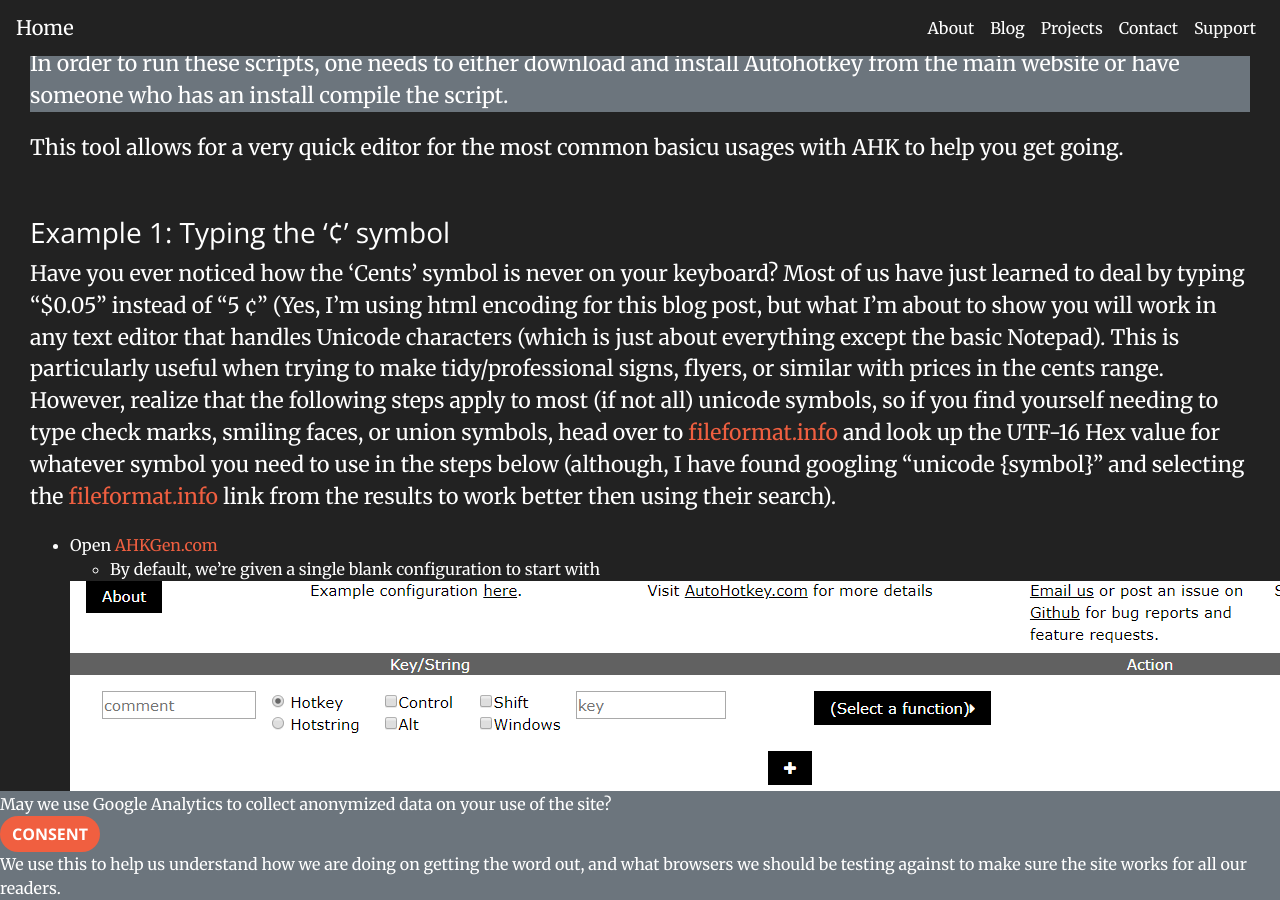
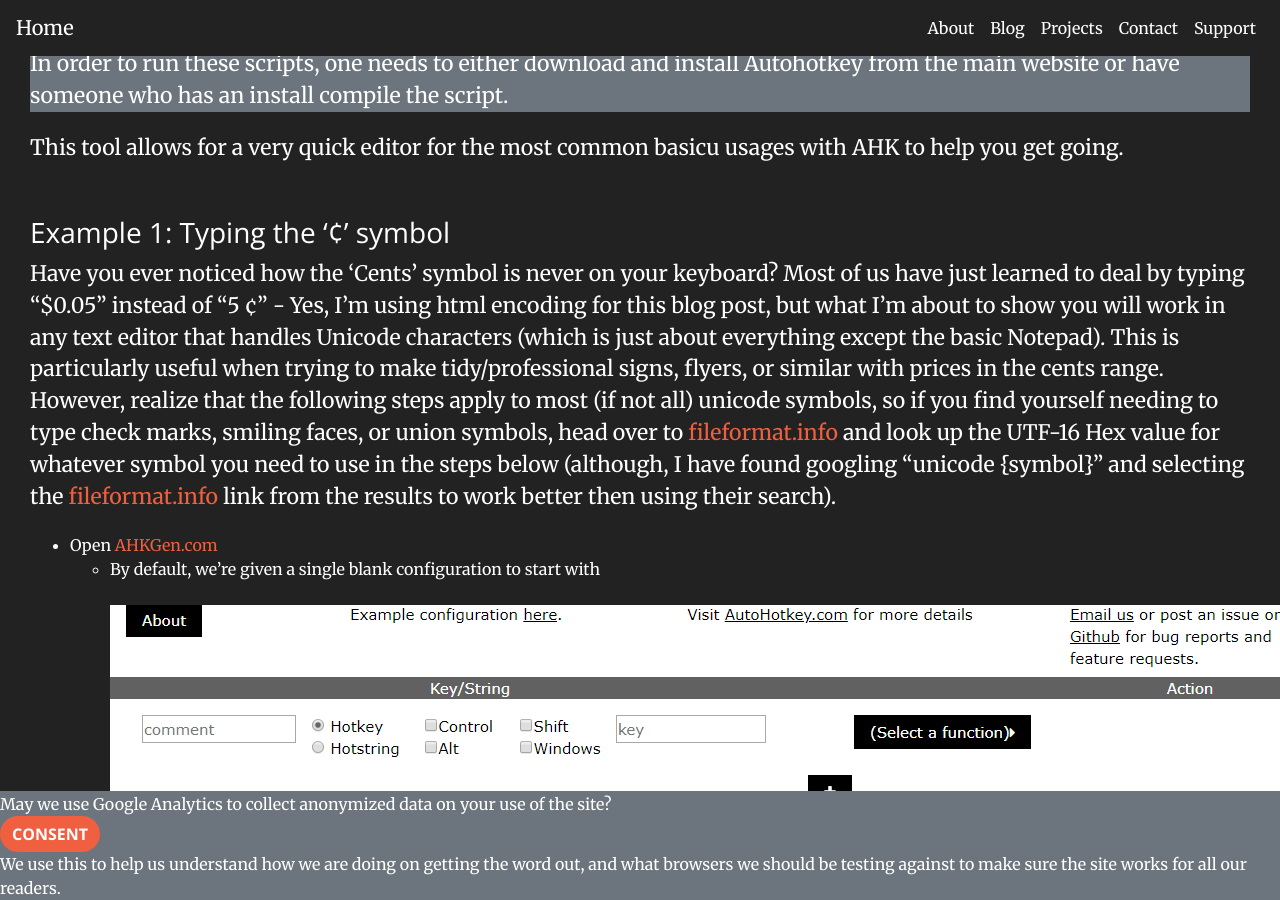
Before and after one commit to mshafer1/website, a Jekyll site: the page built from _Blog/AHK.md, in a window 1280 px wide and 900 px high, scrolled down 1873 px. Built offline with Jekyll 4.4.1, drawn with Linux system fonts in a browser that asks for light colours; comment, search, counter and statistics services are not loaded; some of the changed text lies outside the part shown.

Commit message:
grammar cleanups

```diff
--- a/_Blog/AHK.md
+++ b/_Blog/AHK.md
@@ -76,27 +76,31 @@
 <br/><br/>
 ### Example 1: Typing the '&#162;' symbol
 
-Have you ever noticed how the 'Cents' symbol is never on your keyboard? Most of us have just learned to deal by typing "$0.05" instead of "5 &#162;" (Yes, I'm using html encoding for this blog post, but what I'm about to show you will work in any text editor that handles Unicode characters (which is just about everything except the basic Notepad). This is particularly useful when trying to make tidy/professional signs, flyers, or similar with prices in the cents range.
+Have you ever noticed how the 'Cents' symbol is never on your keyboard? Most of us have just learned to deal by typing "$0.05" instead of "5 &#162;" - Yes, I'm using html encoding for this blog post, but what I'm about to show you will work in any text editor that handles Unicode characters (which is just about everything except the basic Notepad). This is particularly useful when trying to make tidy/professional signs, flyers, or similar with prices in the cents range.
 <br/>
 However, realize that the following steps apply to most (if not all) unicode symbols, so if you find yourself needing to type check marks, smiling faces, or union symbols, head over to [fileformat.info](https://www.fileformat.info/info/unicode/){:target="_blank"} and look up the UTF-16 Hex value for whatever symbol you need to use in the steps below (although, I have found googling "unicode {symbol}" and selecting the [fileformat.info](https://www.fileformat.info/info/unicode/){:target="_blank"} link from the results to work better then using their search).
 
 * Open [AHKGen.com](http://www.ahkgen.com){:target="_blank"}
   * By default, we're given a single blank configuration to start with
-
+  <br/>
   ![AHKGen.com default page](ahkOverviewFiles/initialPage.png)
   <br/><br/>
 * Change the option to Hotstring
+  <br/>
   ![change the option to Hotstring](ahkOverviewFiles/hotstring.png)
   <br/><br/>
 * Set the 'string' field to "\`;cents" (the '`' tells AHK to escape the ';' - otherwise that would be the start of a comment)
   <br/><br/>
 * Select the SendUnicodeChar function from the drop down
+  <br/>
   ![change the option to Hotstring](ahkOverviewFiles/selectSendUnicode.png)
   <br/><br/>
 * Enter the value 0x00A2 in the parameter field
+  <br/>
   ![Set the Unichode parameter to "0x00A2"](ahkOverviewFiles/setSymbol.png)
   <br/><br/>
 * Hit "Submit!" to have your code generated
+  <br/>
   [![Result](ahkOverviewFiles/centsResult.png)](https://www.ahkgen.com/?length=1&comment0=&func0=STRING&skeyValue0=%3Bcents&input0=0x00A2&option0=SendUnicodeChar){:target="_blank"}
   <br/><br/>
 * You can now download your completed script, and if you have installed [AHK](http://autohotkey.com){:target="_blank"}, you can open it, go to a word doc (or something similar), and type ';cents' and watch it transform into a '&#162;' symbol.
@@ -117,12 +121,14 @@
   * Finally, WheelDown means "When the mouse wheel goes down a click"
   <br/><br/>
 * Select the Send function from the drop down
+  <br/>
   ![change the option to Hotstring](ahkOverviewFiles/selectSend.png)
   <br/><br/>
 * Enter the value "{WheelDown 5}" in the parameter field
   this will tell AHK to send a WheelDown event five times
   <br/><br/>
 * Hit the "+" button to add another row and configure it the same as the first, except with WheelUp in place of the WheelDown's
+  <br/>
   [![Finished](ahkOverviewFiles/shiftScrollFinished.png)](https://www.ahkgen.com/?length=2&comment0=&func0=KEY&skeyValue0=%24%2BWheelDown&input0=%7BWheelDown+5%7D&option0=Send&comment1=&func1=KEY&skeyValue1=%24%2BWheelUp&input1=%7BWheelUp+5%7D&option1=Send){:target="_blank"}
 * Hit "Submit!" to have your code generated
   <br/><br/>
@@ -136,6 +142,7 @@
 There's a provided function for this on [AHKGen.com](http://www.ahkgen.com){:target="_blank"}, so we'll go ahead and use that to make Word come to the front if we hit CTRL + Alt + w.
 
 * Open [AHKGen.com](http://www.ahkgen.com){:target="_blank"}
+  <br/>
   ![AHKGen.com default page](ahkOverviewFiles/initialPage.png)
   <br/><br/>
 * Keep the Hotkey option
@@ -143,6 +150,7 @@
 * Set the 'key' field to "\`w" (notice the lower case, this is case sensitive) and select Control and Alt
   <br/><br/>
 * Select the ActivateOrOpen option
+  <br/>
   ![change the option to Hotstring](ahkOverviewFiles/activateOrOpen.png)
   <br/><br/>
 * This method has two parameters - the window to search for, and the program to open if not found.
@@ -150,6 +158,7 @@
   * Set the Program to "winword.exe"
   <br/><br/>
 * Hit "Submit!" to have your code generated
+  <br/>
   [![Finished](ahkOverviewFiles/winwordFinished.png)](https://www.ahkgen.com/?length=1&comment0=&func0=KEY&skey0%5B%5D=CTRL&skey0%5B%5D=ALT&skeyValue0=w&Window0=ahk_exe+winword.exe&Program0=winword.exe&option0=ActivateOrOpen){:target="_blank"}
   <br/><br/>
 * You can now download your completed script, run it, (close all Word windows) hit CTRL + Alt + w, and see it open.
```
Also changed, not shown: other parts of _Blog/AHK.md (+3 -3 lines).
